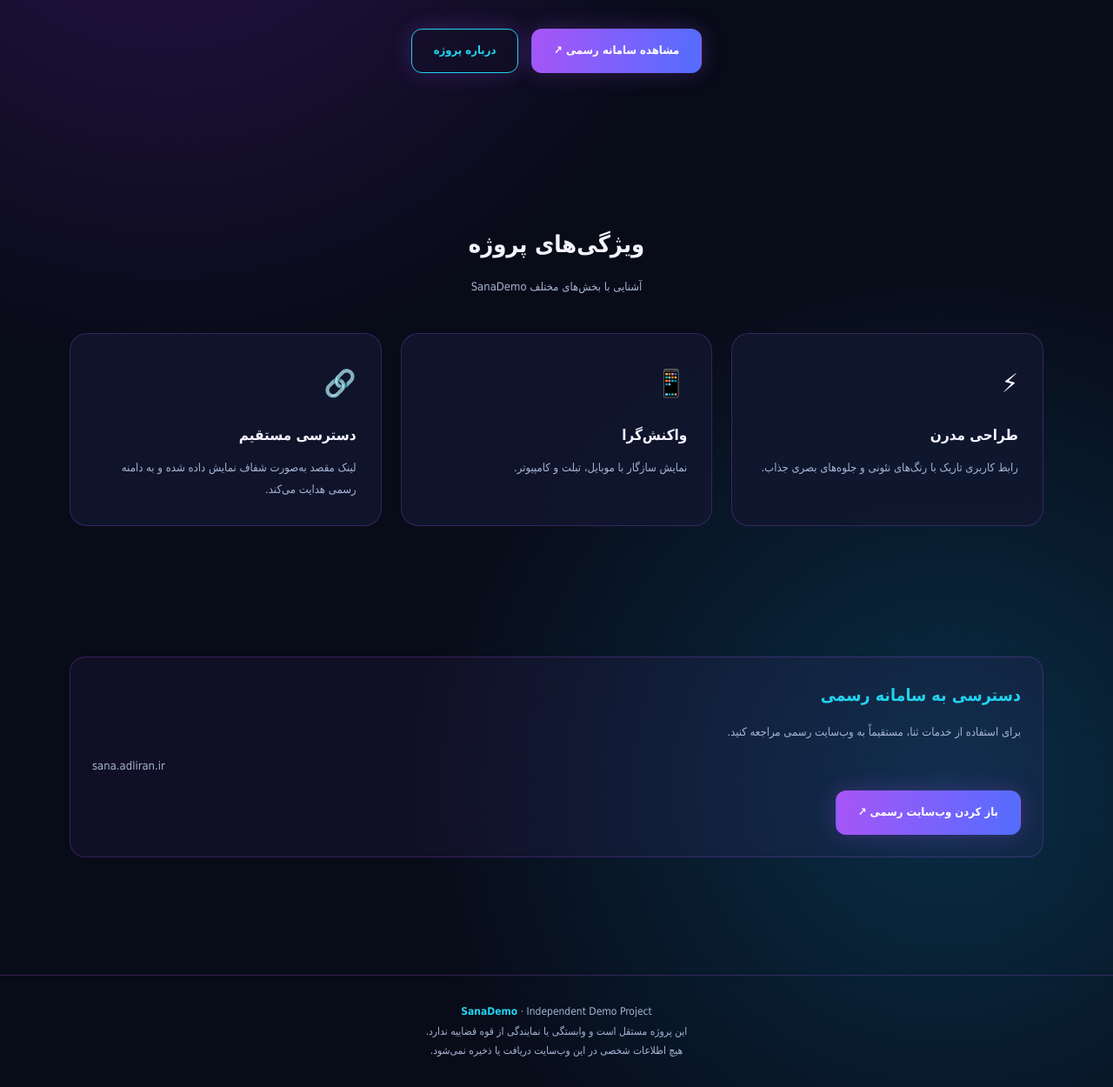
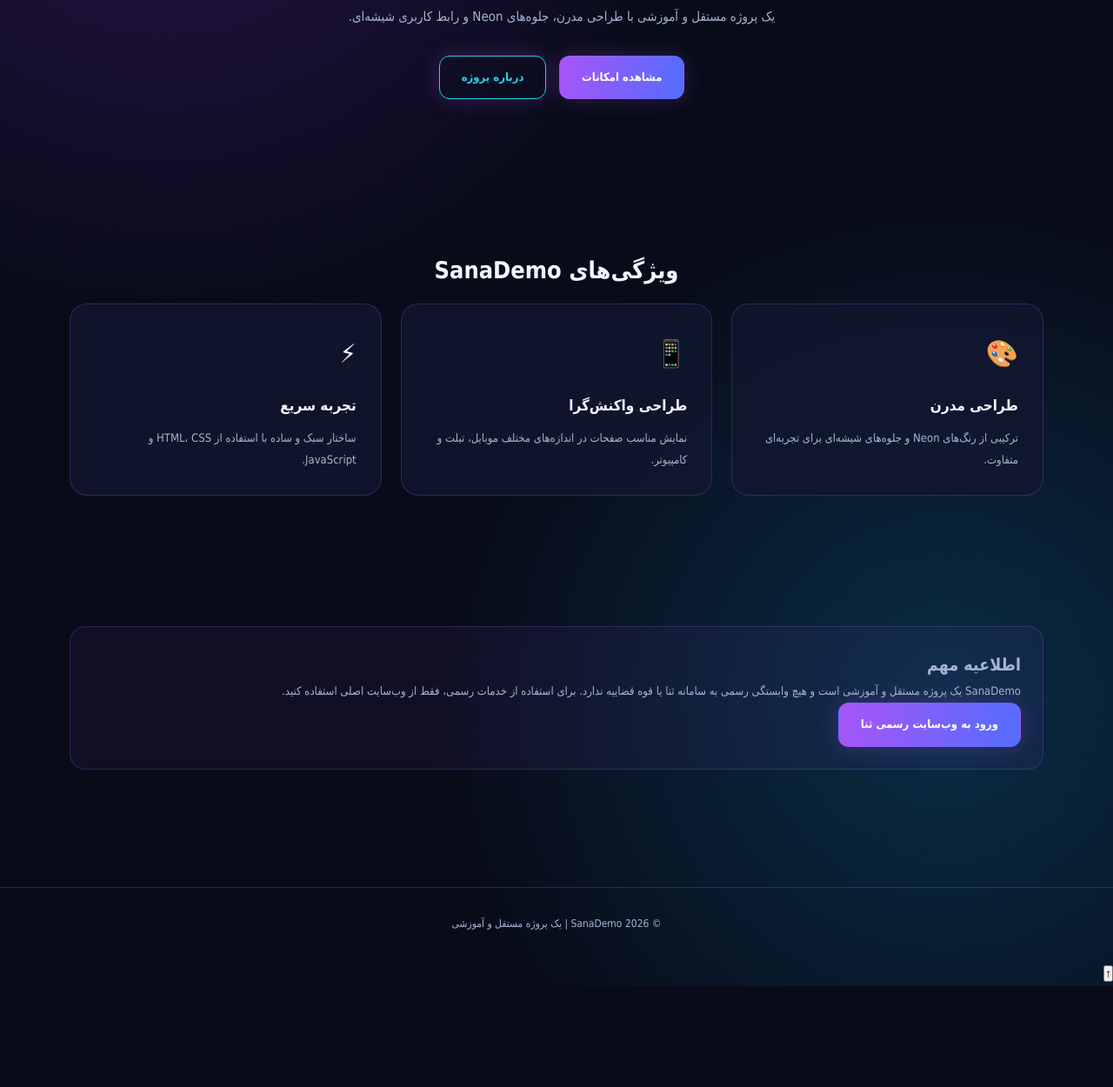
Before and after one commit to mohamad7899/sana-demo-page, a plain HTML site: page index.html in a window 1280 px wide. Shown: the part 477-1727 px from the top of the page at 87% size. After the commit the page ends 1611 px from the top, so only its background shows below. Drawn offline with Linux system fonts and the light colour scheme.

Commit message:
Refactor index.html for improved structure and content
Updated the HTML structure and content for better organization and clarity. Added meta description and improved navigation links.

```diff
--- a/index.html
+++ b/index.html
@@ -5,171 +5,100 @@
     <meta charset="UTF-8">
     <meta name="viewport" content="width=device-width, initial-scale=1.0">
     <meta name="theme-color" content="#080b18">
-
+    <meta name="description" content="SanaDemo یک پروژه آموزشی و مستقل برای معرفی امکانات و طراحی رابط کاربری مدرن است.">
     <title>SanaDemo | صفحه اصلی</title>
-
     <link rel="stylesheet" href="style.css">
 </head>
-
 <body>
 
-    <!-- Navigation -->
 <header class="navbar">
     <div class="container nav-content">
+        <a href="index.html" class="brand">✦ Sana<span>Demo</span></a>
 
-            <a href="index.html" class="brand">
-                ✦ SanaDemo
-            </a>
-
-            <nav>
-                <ul class="nav-links">
-                    <li><a href="index.html" class="active">خانه</a></li>
-                    <li><a href="features.html">امکانات</a></li>
-                    <li><a href="about.html">درباره ما</a></li>
-                    <li><a href="contact.html">ارتباط</a></li>
-                </ul>
+        <nav class="nav-links">
+            <a href="index.html">خانه</a>
+            <a href="features.html">امکانات</a>
+            <a href="about.html">درباره ما</a>
+            <a href="contact.html">ارتباط</a>
         </nav>
-
     </div>
 </header>
 
-
-    <!-- Hero -->
 <main>
-
-        <section class="hero">
+    <section class="hero container">
         <div class="hero-content">
-
-                <span class="hero-tag">
-                    ✨ INDEPENDENT DEMO PROJECT
-                </span>
+            <span class="hero-tag">✨ تجربه‌ای مدرن در طراحی وب</span>
 
             <h1>
                 به دنیای
-                    <br>
-                    SanaDemo خوش آمدید
+                <span>SanaDemo</span>
+                خوش آمدید
             </h1>
 
             <p>
-                    یک پروژه مستقل با طراحی مدرن و رابط کاربری نئونی،
-                    برای معرفی و دسترسی آسان به سامانه رسمی ثنا.
+                یک پروژه مستقل و آموزشی با طراحی مدرن،
+                جلوه‌های Neon و رابط کاربری شیشه‌ای.
             </p>
 
-                <a
-                    href="https://sana.adliran.ir"
-                    target="_blank"
-                    rel="noopener noreferrer"
-                    class="btn">
-                    مشاهده سامانه رسمی ↗
-                </a>
+            <div class="hero-actions">
+                <a href="features.html" class="btn">مشاهده امکانات</a>
+                <a href="about.html" class="btn btn-outline">درباره پروژه</a>
+            </div>
+        </div>
 
-                <a href="about.html" class="btn btn-outline">
-                    درباره پروژه
-                </a>
-
+        <div class="hero-visual float-3d">
+            <div class="hero-orb">
+                <span>✦</span>
+            </div>
         </div>
     </section>
 
-
-        <!-- Features -->
-        <section class="section">
-            <div class="container">
-
-                <h2 class="section-title">
-                    ویژگی‌های پروژه
-                </h2>
-
-                <p class="section-subtitle">
-                    آشنایی با بخش‌های مختلف SanaDemo
-                </p>
+    <section class="section container">
+        <h2 class="section-title">ویژگی‌های SanaDemo</h2>
 
         <div class="grid">
-
             <article class="card">
-                        <div class="card-icon">⚡</div>
+                <div class="card-icon">🎨</div>
                 <h3>طراحی مدرن</h3>
-                        <p>
-                            رابط کاربری تاریک با رنگ‌های نئونی
-                            و جلوه‌های بصری جذاب.
-                        </p>
+                <p>ترکیبی از رنگ‌های Neon و جلوه‌های شیشه‌ای برای تجربه‌ای متفاوت.</p>
             </article>
 
             <article class="card">
                 <div class="card-icon">📱</div>
-                        <h3>واکنش‌گرا</h3>
-                        <p>
-                            نمایش سازگار با موبایل،
-                            تبلت و کامپیوتر.
-                        </p>
+                <h3>طراحی واکنش‌گرا</h3>
+                <p>نمایش مناسب صفحات در اندازه‌های مختلف موبایل، تبلت و کامپیوتر.</p>
             </article>
 
             <article class="card">
-                        <div class="card-icon">🔗</div>
-                        <h3>دسترسی مستقیم</h3>
-                        <p>
-                            لینک مقصد به‌صورت شفاف نمایش داده شده
-                            و به دامنه رسمی هدایت می‌کند.
-                        </p>
+                <div class="card-icon">⚡</div>
+                <h3>تجربه سریع</h3>
+                <p>ساختار سبک و ساده با استفاده از HTML، CSS و JavaScript.</p>
             </article>
-
-                </div>
-
         </div>
     </section>
 
-
-        <!-- Official Link -->
-        <section class="section">
-            <div class="container">
-
+    <section class="container section">
         <div class="info-box">
-
-                    <h2 style="color: #22d3ee; margin-bottom: 12px;">
-                        دسترسی به سامانه رسمی
-                    </h2>
-
+            <h2>اطلاعیه مهم</h2>
             <p>
-                        برای استفاده از خدمات ثنا، مستقیماً
-                        به وب‌سایت رسمی مراجعه کنید.
+                SanaDemo یک پروژه مستقل و آموزشی است و هیچ وابستگی رسمی
+                به سامانه ثنا یا قوه قضاییه ندارد.
+                برای استفاده از خدمات رسمی، فقط از وب‌سایت اصلی استفاده کنید.
             </p>
-
-                    <p style="direction:ltr; margin: 15px 0;">
-                        sana.adliran.ir
-                    </p>
-
-                    <a
+            <a href="https://sana.adliran.ir"
                class="btn"
-                        href="https://sana.adliran.ir"
                target="_blank"
                rel="noopener noreferrer">
-                        باز کردن وب‌سایت رسمی ↗
+                ورود به وب‌سایت رسمی ثنا
             </a>
-
-                </div>
-
         </div>
     </section>
-
 </main>
 
-
-    <!-- Footer -->
 <footer class="footer">
-        <p>
-            <strong>SanaDemo</strong>
-            · Independent Demo Project
-        </p>
-
-        <p>
-            این پروژه مستقل است و وابستگی یا نمایندگی
-            از قوه قضاییه ندارد.
-        </p>
-
-        <p>
-            هیچ اطلاعات شخصی در این وب‌سایت دریافت یا ذخیره نمی‌شود.
-        </p>
-
+    <p>© 2026 SanaDemo | یک پروژه مستقل و آموزشی</p>
 </footer>
 
+<script src="script.js" defer></script>
 </body>
 </html>
```
Lines whose indentation alone changed are shown as unchanged.
